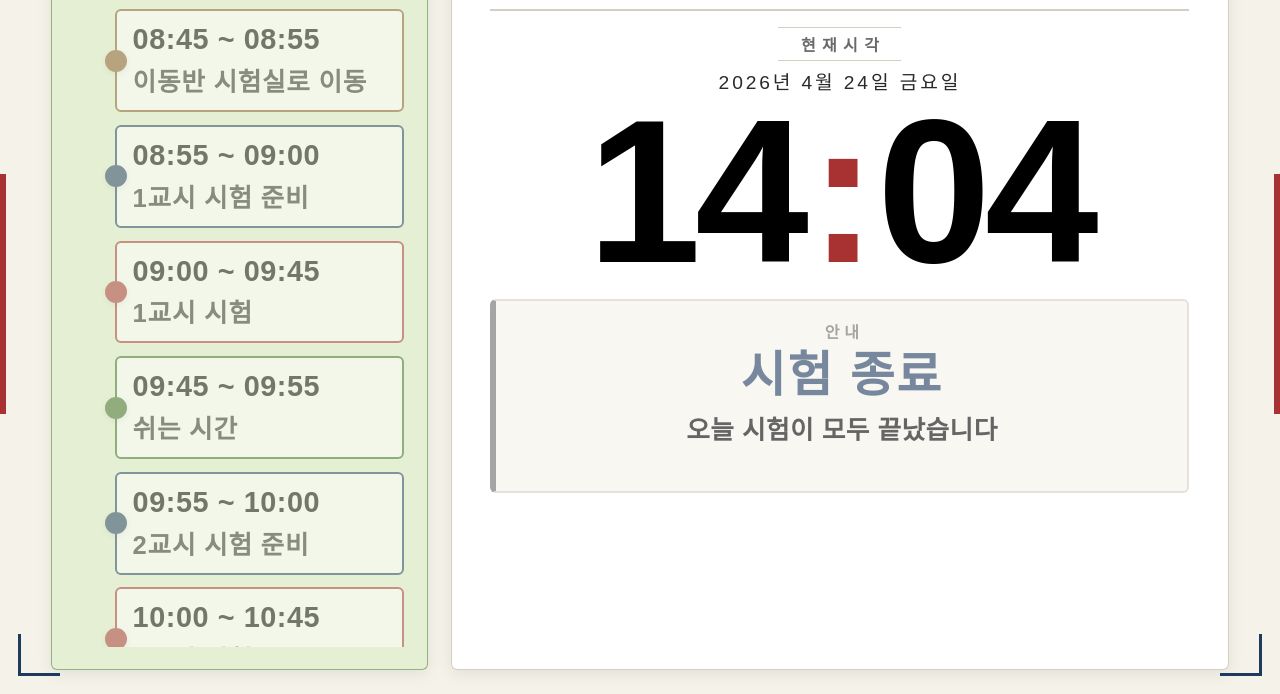
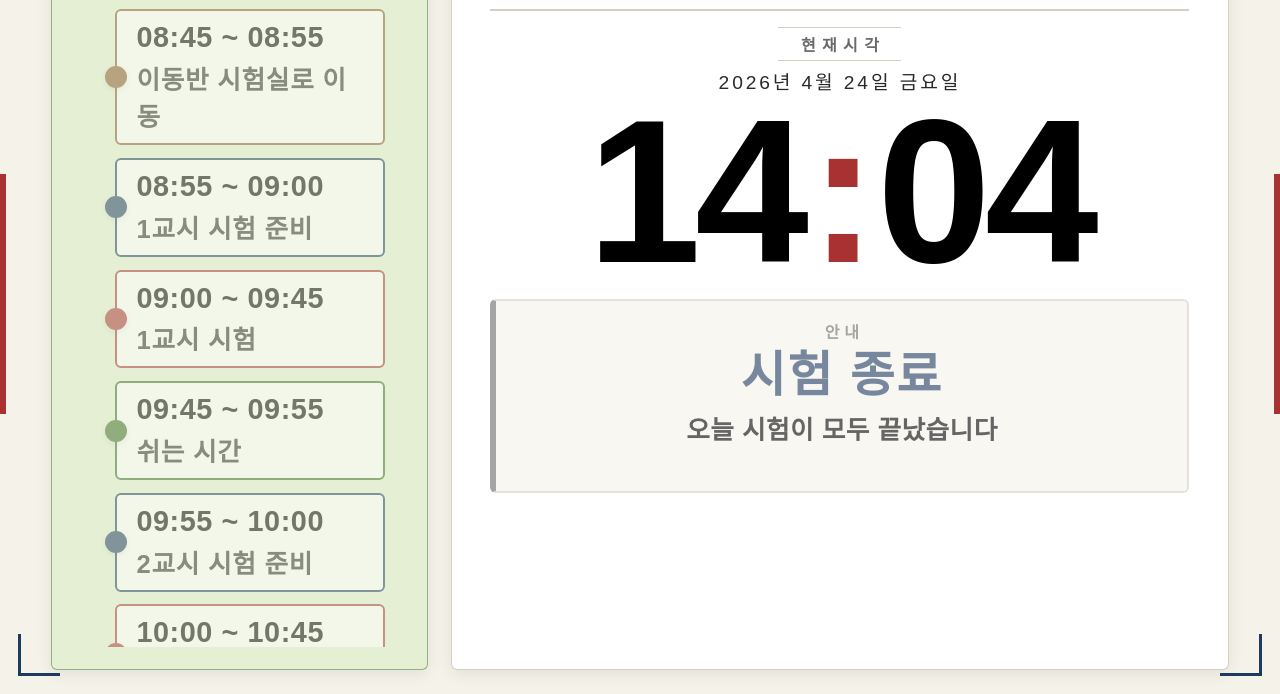
Before and after one commit to sungguk815/exam-clock, a plain HTML site: page index.html in a window 1280 px wide. Shown: the part 106-800 px from the top of the page. Drawn offline with Linux system fonts and the light colour scheme.

Commit message:
Add files via upload

```diff
--- a/index.html
+++ b/index.html
@@ -165,6 +165,7 @@
     position: relative;
     z-index: 2;
     padding-left: clamp(40px, 2.5vw, 56px);
+    padding-right: clamp(12px, 1.5vw, 24px);
   }
 
   /* 타임라인 스크롤바 */
@@ -188,11 +189,11 @@
     background: var(--bg-card);
     border: clamp(2px, 0.15vw, 3px) solid var(--panel-line);
     border-radius: 6px;
-    padding: clamp(12px, 1.2vh, 20px) clamp(14px, 1.2vw, 24px);
+    padding: clamp(10px, 1vh, 16px) clamp(16px, 1.5vw, 28px);
     position: relative;
     transition: all 0.5s ease;
     flex-shrink: 0;
-    min-height: clamp(70px, 7vh, 100px);
+    min-height: clamp(60px, 6vh, 90px);
     display: flex;
     flex-direction: column;
     justify-content: center;
```
